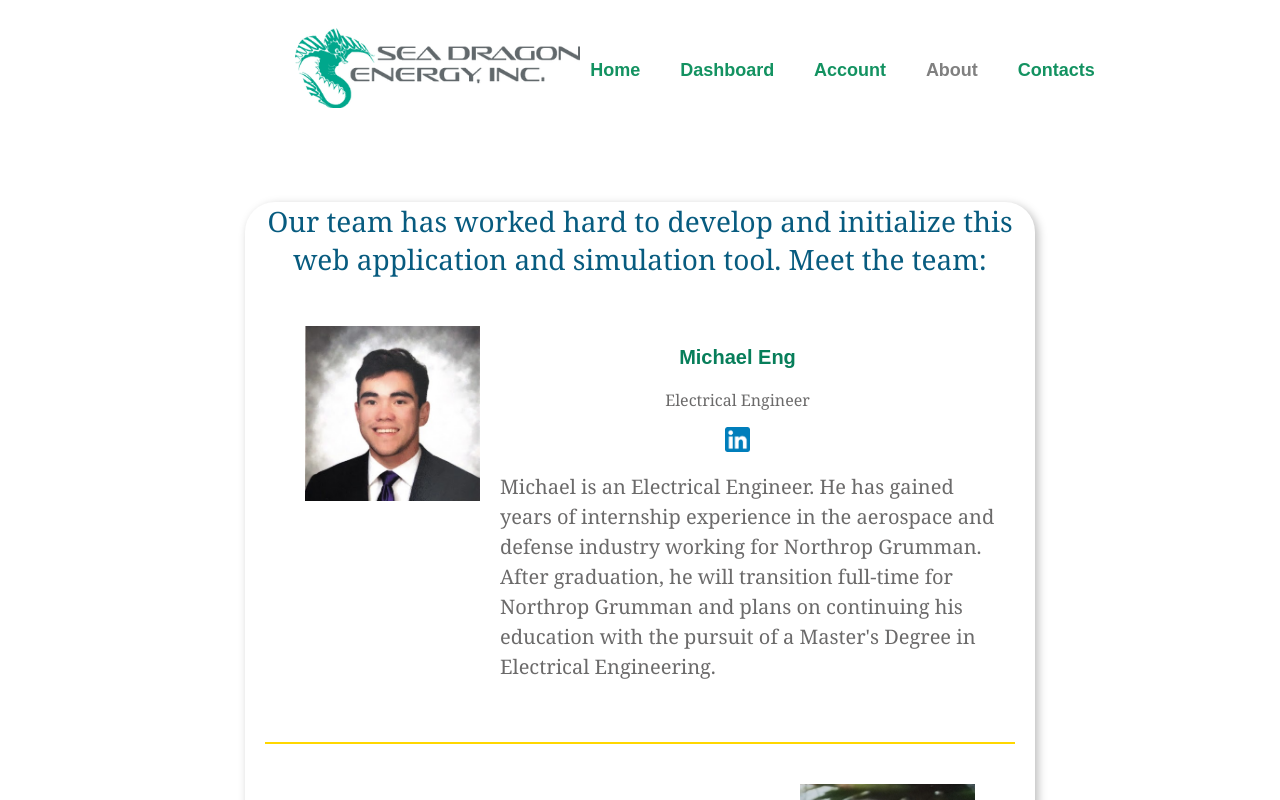
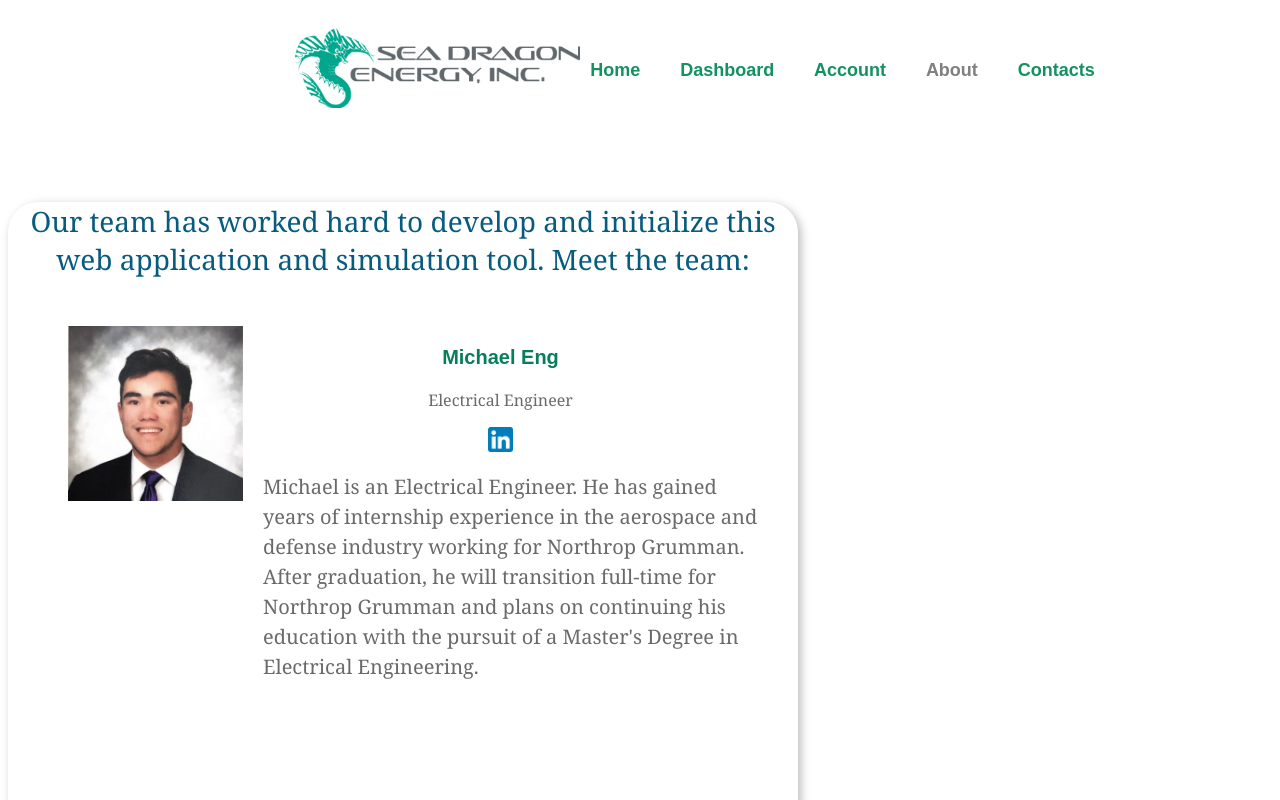
Before and after one commit to jhosburg/WebApp, a React (Create React App) app in the folder web-app-react/: page /About in a window 1280 px wide. Shown: the top 800 px of the page. Built offline with nearby package versions, Linux system fonts and the light colour scheme.

Commit message:
Fixed footer being in middle of page if there is not enough content. - Jacob

```diff
--- a/web-app-react/src/App.css
+++ b/web-app-react/src/App.css
@@ -0,0 +1,3 @@
+.content {
+    min-height: 100vh;
+}
--- a/web-app-react/src/App.js
+++ b/web-app-react/src/App.js
@@ -18,6 +18,7 @@ function App() {
         <div>
           <Navbar />
         </div>
+        <div className='content'>
           <Router>
             <Routes>
               <Route path="/" element={<Home />} />
@@ -29,7 +30,7 @@ function App() {
               <Route path='/Signup' element={<Signup />} />
             </Routes>
           </Router>
-
+        </div>
       < Footer/>
     </div>
 
--- a/web-app-react/src/components/navbar/Footer.css
+++ b/web-app-react/src/components/navbar/Footer.css
@@ -5,8 +5,8 @@
     text-align: center;
     align-items: center;
     border: none;
+    margin: none;
     padding: 25px;
-    margin: 3rem auto;
   }
 
 .footerContent {
```
Lines whose indentation alone changed are shown as unchanged.
